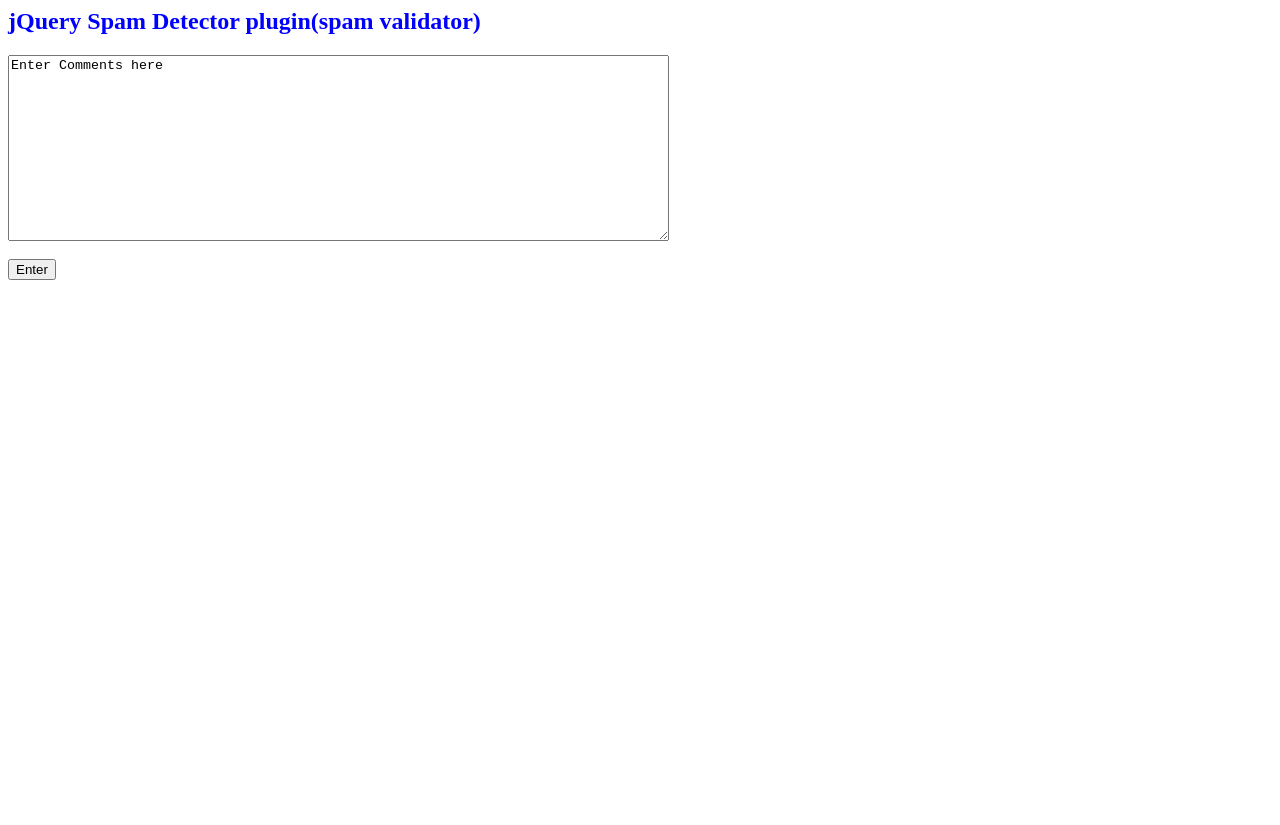
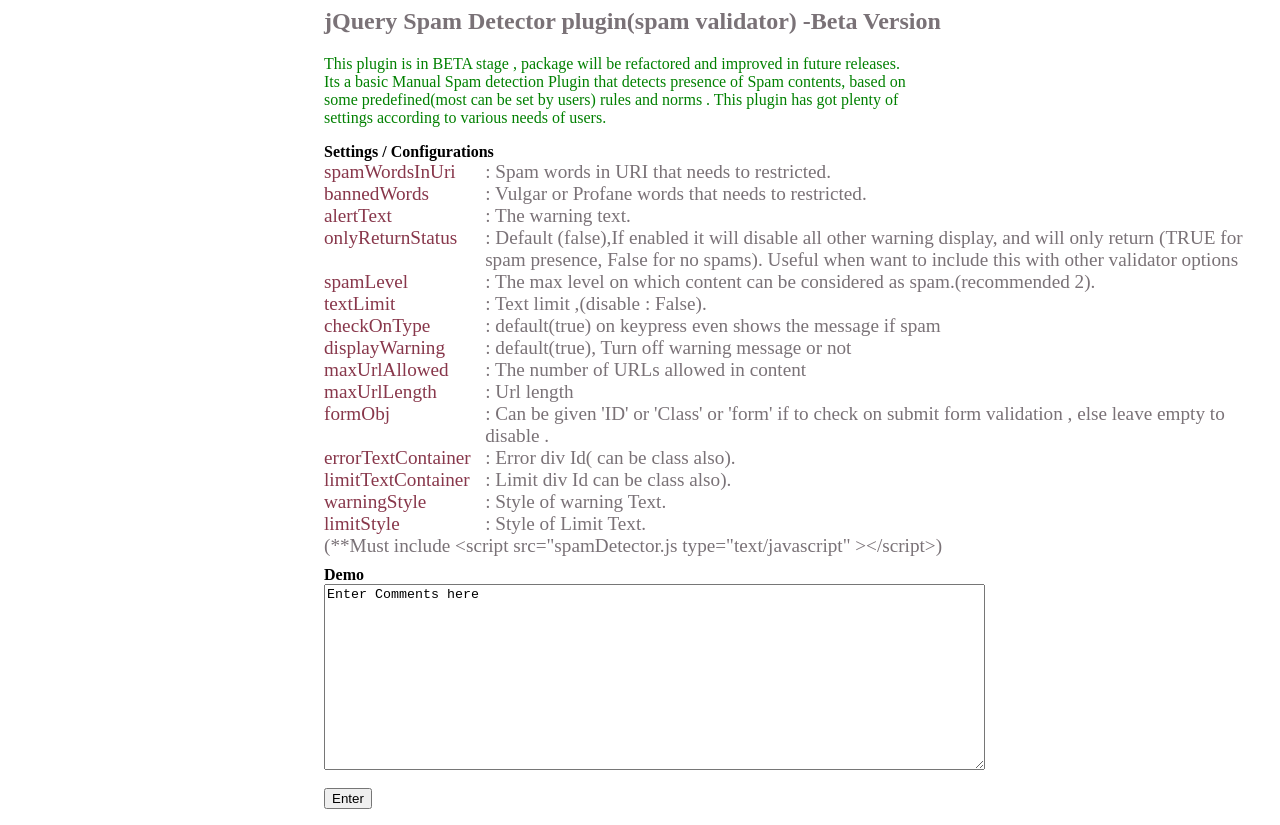
Before and after one commit to tssenthil-bnb/SpamDetection-Beta, a plain HTML site: page index.html in a window 1280 px wide. Before the commit the page ends 800 px from the top, so only its background shows below. Drawn offline with nearby package versions, Linux system fonts and the light colour scheme.

Commit message:
index.html formatting

```diff
--- a/index.html
+++ b/index.html
@@ -11,7 +11,7 @@
 
 <script type="text/javascript">
 
-
+$( "#result" ).load( "http://markdown.io/https://github.com/codingantGit/SpamDetection-Beta/blob/master/README.md" );
 
 $( document ).ready(function()
 {
@@ -44,14 +44,114 @@
 </script>
 
 <style>
-	#title{color:blue;}
+	#title{color:#7A7277;}
+	#intro{color:green;}
+	#wrapper {margin-left: 25%;}
+	#code {
+	color: #7A7277;
+	font-size: 1.2em;
+	}
+	.right-t {
+	float: left;
+	clear: right;
+	width: 82%;
+	}
+	.left-t {
+	float: left;
+	width: 17%;
+	clear: left;
+	color: rgb(136, 55, 75);
+	}
+	.green-t {
+	width: 100%;
+	float: left;
+	}
+	#demo{margin-top:1%;}
 </style>
 
 </head>
 
 <body>
 
-<h2 id='title'>jQuery Spam Detector plugin(spam validator)</h2>
+<div id='result'></div>
+<div id='wrapper'>
+
+	<h2 id='title'>jQuery Spam Detector plugin(spam validator) -Beta Version</h2>
+	<p id='intro'>
+	This plugin is in BETA stage , package will be refactored and improved in future releases.<br>
+	Its a basic Manual Spam detection Plugin that detects presence of Spam contents, based on <br>
+	some predefined(most can be set by users) rules and norms . This plugin has got plenty of <br>
+	settings according to various needs of users.
+	</p>
+
+	<b>Settings / Configurations</b><br/>
+	<div id="code">
+			<div class='green-t'>
+	<div class='left-t'>spamWordsInUri</div>
+	<div class='right-t'>: Spam words in URI that needs to restricted.</div>
+</div>
+<div class='green-t'>
+	<div class='left-t'> bannedWords </div>
+	<div class='right-t'>: Vulgar or Profane words that needs to restricted.</div>
+</div>
+<div class='green-t'>
+	<div class='left-t'> alertText  </div>
+	<div class='right-t'>: The warning text. </div>
+</div>
+<div class='green-t'>
+	<div class='left-t'> onlyReturnStatus</div>
+	<div class='right-t'>: Default (false),If enabled it will disable all other warning display, and will only return
+							(TRUE for spam presence, False for no spams). Useful when want to include this with other validator options</div>
+</div>
+<div class='green-t'>
+	<div class='left-t'> spamLevel </div>
+	<div class='right-t'>: The max level on which content can be considered as spam.(recommended 2).</div>
+</div>
+<div class='green-t'>
+	<div class='left-t'> textLimit </div>
+	<div class='right-t'>: Text limit ,(disable : False).</div>
+</div>
+<div class='green-t'>
+	<div class='left-t'> checkOnType </div>
+	<div class='right-t'>: default(true) on keypress even shows the message if spam</div>
+</div>
+<div class='green-t'>
+	<div class='left-t'> displayWarning </div>
+	<div class='right-t'>: default(true), Turn off warning message or not</div>
+</div>
+<div class='green-t'>
+	<div class='left-t'> maxUrlAllowed </div>
+	<div class='right-t'>: The number of URLs allowed in content</div>
+</div>
+<div class='green-t'>
+	<div class='left-t'> maxUrlLength </div>
+	<div class='right-t'>: Url length</div>
+</div>
+<div class='green-t'>
+	<div class='left-t'> formObj </div>
+	<div class='right-t'>: Can be given 'ID' or 'Class' or 'form' if to check on submit form validation , else leave empty to disable .</div>
+</div>
+<div class='green-t'>
+	<div class='left-t'> errorTextContainer </div>
+	<div class='right-t'>: Error div Id( can be class also).</div>
+</div>
+<div class='green-t'>
+	<div class='left-t'> limitTextContainer </div>
+	<div class='right-t'>: Limit div Id can be class also).</div>
+</div>
+<div class='green-t'>
+	<div class='left-t'> warningStyle </div>
+	<div class='right-t'>:  Style of warning Text.</div>
+</div>
+<div class='green-t'>
+	<div class='left-t'> limitStyle </div>
+	<div class='right-t'>: Style of Limit Text.</div>
+</div>
+<br>
+(**Must include &lt;script src="spamDetector.js type="text/javascript" &gt;&lt;/script&gt;)
+	</div>
+
+<div id='demo'><b>Demo</b></div>
 
 	<form id='myForm' >
 	<textarea rows="12" cols="80" name="comment" name='comment' id='commentbox'>Enter Comments here</textarea>
@@ -61,5 +161,6 @@
 	<input type='submit' value='Enter'/>
 	</form>
 
+</div>
 </body>
 </html>
```
Lines whose indentation alone changed are shown as unchanged.
